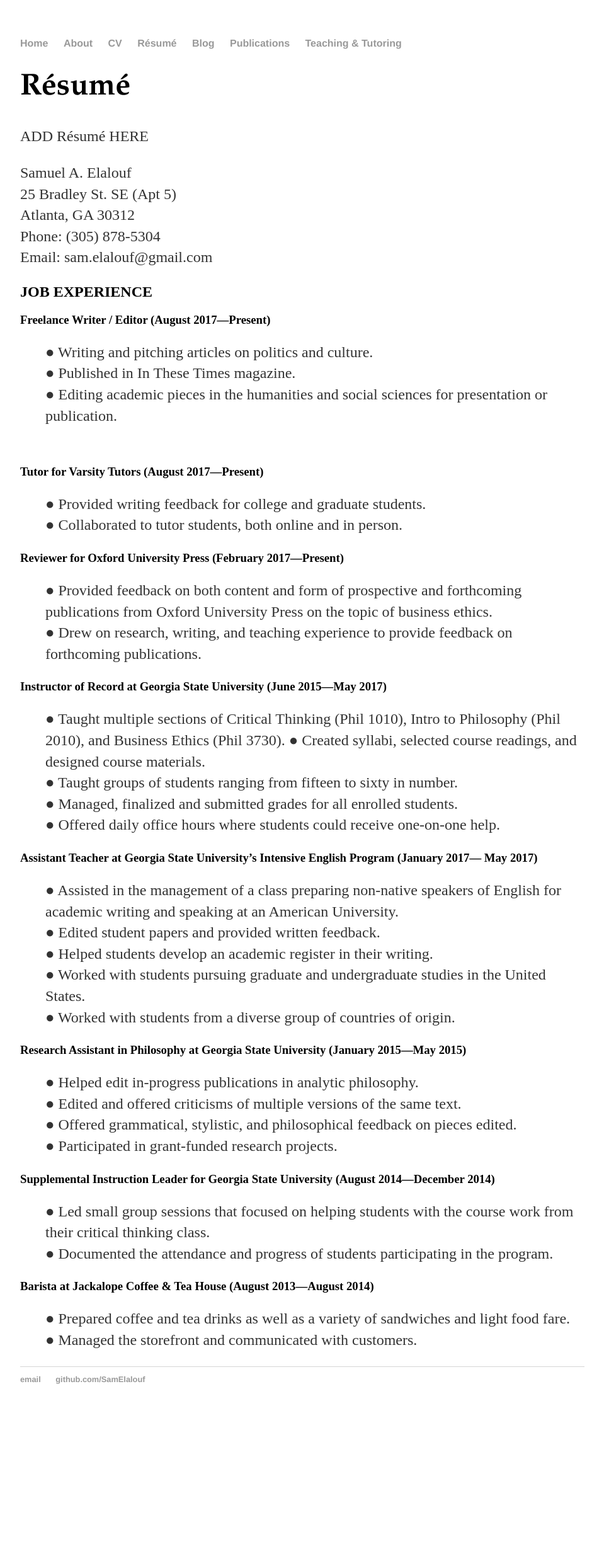
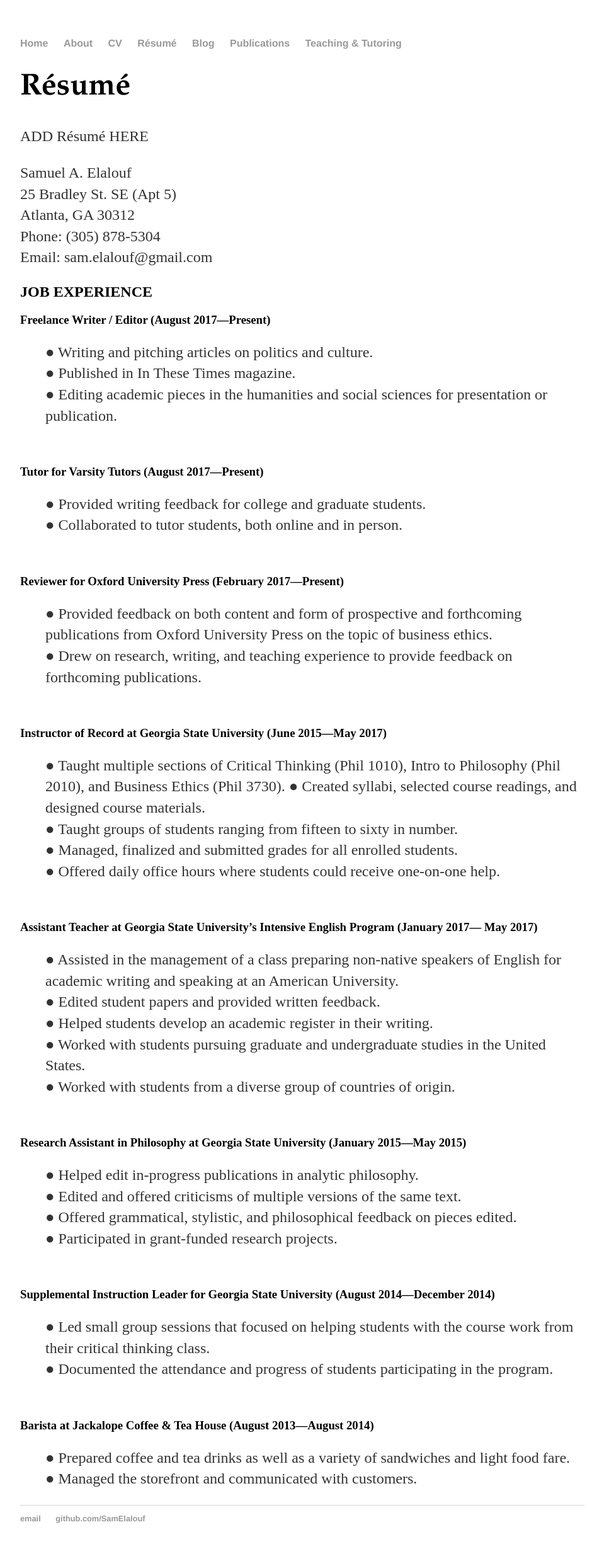
Before and after one commit to SamElalouf/samelalouf.github.io, a Jekyll site: the page built from resume/index.html, in a window 1280 px wide. Shown: the whole page at 63% size, without its empty margins (160-1119 px from the left). Built offline with Jekyll 4.4.1, drawn with Linux system fonts in a browser that asks for light colours; before the commit the page ends 2257 px from its top, so only the background shows below that.

```diff
--- a/resume/index.html
+++ b/resume/index.html
@@ -21,39 +21,39 @@ publication.</p><br>
 
 <h3>Tutor for Varsity Tutors (August 2017—Present)</h3><p class="tab">
 ● Provided writing feedback for college and graduate students.<br>
-● Collaborated to tutor students, both online and in person.<br>
+● Collaborated to tutor students, both online and in person.</p><br>
 
 <h3>Reviewer for Oxford University Press (February 2017—Present)</h3><p class="tab">
 ● Provided feedback on both content and form of prospective and forthcoming publications from Oxford University Press on the topic of business ethics.<br>
-● Drew on research, writing, and teaching experience to provide feedback on forthcoming publications.<br>
+● Drew on research, writing, and teaching experience to provide feedback on forthcoming publications.</p><br>
 
 <h3>Instructor of Record at Georgia State University (June 2015—May 2017)</h3><p class="tab">
 ● Taught multiple sections of Critical Thinking (Phil 1010), Intro to Philosophy (Phil 2010), and Business Ethics (Phil 3730).
 ● Created syllabi, selected course readings, and designed course materials.<br>
 ● Taught groups of students ranging from fifteen to sixty in number.<br>
 ● Managed, finalized and submitted grades for all enrolled students.<br>
-● Offered daily office hours where students could receive one-on-one help.<br>
+● Offered daily office hours where students could receive one-on-one help.</p><br>
 
 <h3>Assistant Teacher at Georgia State University’s Intensive English Program (January 2017— May 2017)</h3><p class="tab">
 ● Assisted in the management of a class preparing non-native speakers of English for academic writing and speaking at an American University.<br>
 ● Edited student papers and provided written feedback.<br>
 ● Helped students develop an academic register in their writing.<br>
 ● Worked with students pursuing graduate and undergraduate studies in the United States.<br>
-● Worked with students from a diverse group of countries of origin.<br>
+● Worked with students from a diverse group of countries of origin.</p><br>
 
 <h3>Research Assistant in Philosophy at Georgia State University (January 2015—May 2015)</h3><p class="tab">
 ● Helped edit in-progress publications in analytic philosophy.<br>
 ● Edited and offered criticisms of multiple versions of the same text.<br>
 ● Offered grammatical, stylistic, and philosophical feedback on pieces edited.<br>
-● Participated in grant-funded research projects.<br>
+● Participated in grant-funded research projects.</p><br>
 
 <h3>Supplemental Instruction Leader for Georgia State University (August 2014—December 2014)</h3><p class="tab">
 ● Led small group sessions that focused on helping students with the course work from their critical thinking class.<br>
-● Documented the attendance and progress of students participating in the program. <br>
+● Documented the attendance and progress of students participating in the program. </p><br>
 
 <h3>Barista at Jackalope Coffee & Tea House (August 2013—August 2014)</h3><p class="tab">
 ● Prepared coffee and tea drinks as well as a variety of sandwiches and light food fare.<br>
-● Managed the storefront and communicated with customers.</p>
+● Managed the storefront and communicated with customers.</p></p>
 
 
 
```
